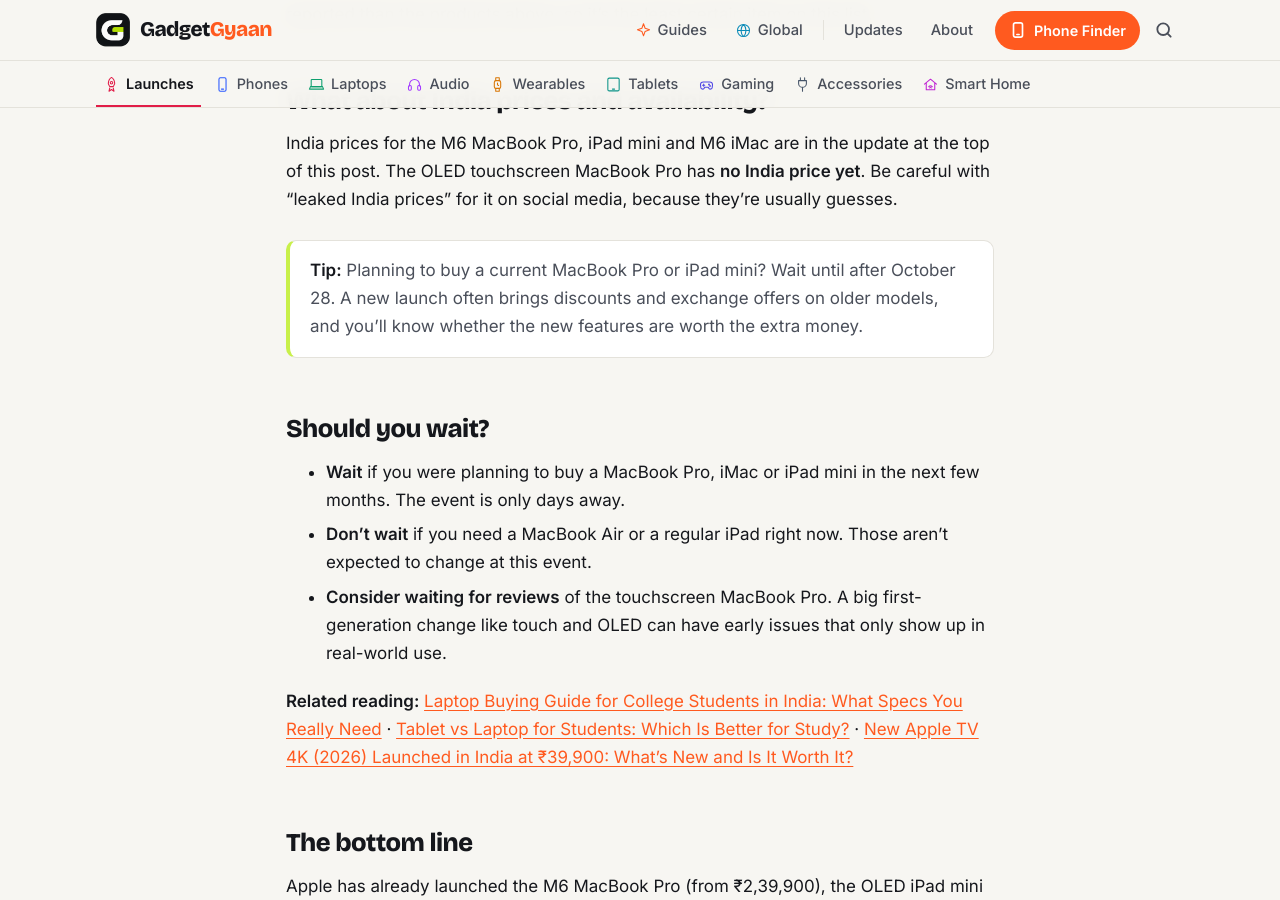
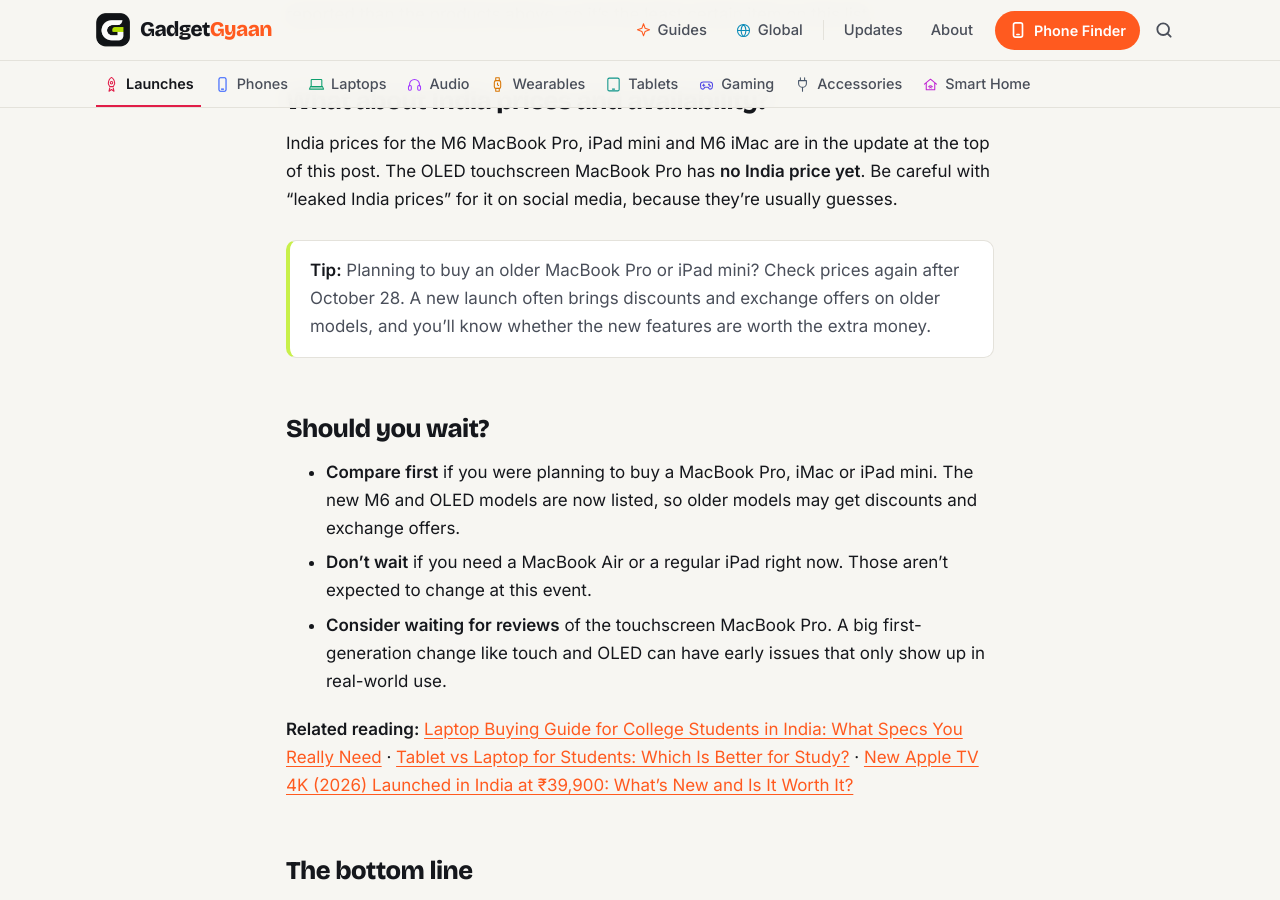
Before and after one commit to kiteksood167/kiteksood167.github.io, a Jekyll site: the page built from _posts/2026-10-20-apple-pro-and-tell-event-october-28-what-to-expect.md, in a window 1280 px wide and 900 px high, scrolled down 5464 px. Built offline with Jekyll 4.4.1, drawn with Linux system fonts in a browser that asks for light colours; comment, search, counter and statistics services are not loaded.

Commit message:
Apple event post: update buying advice after launches
Co-Authored-By: Claude Opus 5.5 <noreply@anthropic.com>
Claude-Session: https://claude.ai/code/session_019q2TsaYyUfQwBS5iqKAhGu

```diff
--- a/_posts/2026-10-20-apple-pro-and-tell-event-october-28-what-to-expect.md
+++ b/_posts/2026-10-20-apple-pro-and-tell-event-october-28-what-to-expect.md
@@ -101,11 +101,11 @@ At least one report also mentions a **14-inch iPad** with an M6 chip. That's les
 
 India prices for the M6 MacBook Pro, iPad mini and M6 iMac are in the update at the top of this post. The OLED touchscreen MacBook Pro has **no India price yet**. Be careful with "leaked India prices" for it on social media, because they're usually guesses.
 
-> **Tip:** Planning to buy a current MacBook Pro or iPad mini? Wait until after October 28. A new launch often brings discounts and exchange offers on older models, and you'll know whether the new features are worth the extra money.
+> **Tip:** Planning to buy an older MacBook Pro or iPad mini? Check prices again after October 28. A new launch often brings discounts and exchange offers on older models, and you'll know whether the new features are worth the extra money.
 
 ## Should you wait?
 
-- **Wait** if you were planning to buy a MacBook Pro, iMac or iPad mini in the next few months. The event is only days away.
+- **Compare first** if you were planning to buy a MacBook Pro, iMac or iPad mini. The new M6 and OLED models are now listed, so older models may get discounts and exchange offers.
 - **Don't wait** if you need a MacBook Air or a regular iPad right now. Those aren't expected to change at this event.
 - **Consider waiting for reviews** of the touchscreen MacBook Pro. A big first-generation change like touch and OLED can have early issues that only show up in real-world use.
 
```
